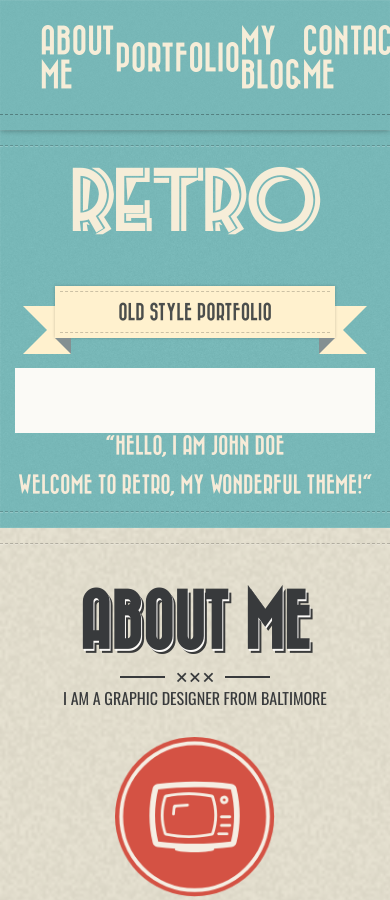
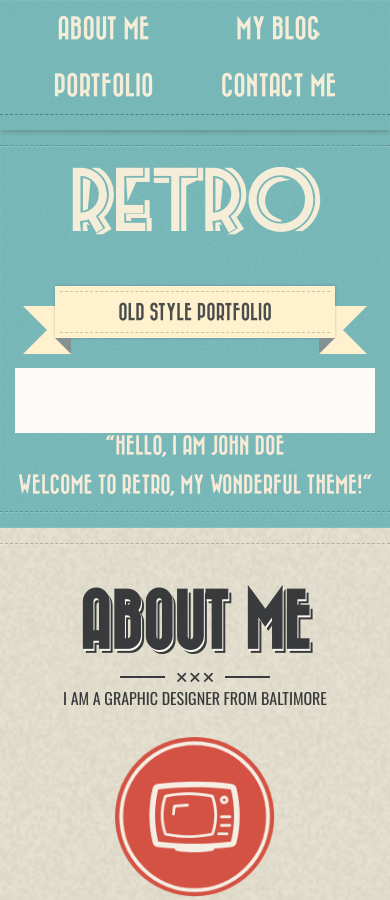
Before and after one commit to helena-yarinovskaya/gatsby-blog, a Gatsby site: page / in a window 390 px wide. Shown: the top 900 px of the page. Built offline with nearby package versions, Linux system fonts and the light colour scheme; Gatsby itself is replaced by a stand-in of ours.

Commit message:
mobile header fix

```diff
--- a/src/components/header.js
+++ b/src/components/header.js
@@ -6,13 +6,15 @@ const Header = () => (
   <header className="header">
     <div className="header__container">
       <nav>
+        <div className="header__items">
         <Link className="header__item" to="#about-me">ABOUT ME</Link>
-        <Link className="header__item" to="#portfolio">PORTFOLIO</Link>
+        <Link className="header__item" to="#portfolio">PORTFOLIO</Link></div>
         <Link to="/" className="header__logo">
           <Image file="logo.png" />
         </Link>
+        <div className="header__items">
         <Link className="header__item" to="#my-blog">MY BLOG</Link>
-        <Link className="header__item" to="#contact-me">CONTACT ME</Link>
+        <Link className="header__item" to="#contact-me">CONTACT ME</Link></div>
       </nav>
     </div>
   </header>
--- a/src/styles/header.scss
+++ b/src/styles/header.scss
@@ -20,7 +20,6 @@
     nav {
         width: 100%;
         height: 100%;
-        padding: 0 40px;
         font-family: 'Bazar';
         display: flex;
         flex-direction: row;
@@ -30,6 +29,24 @@
         text-decoration: none;
         max-width: $content-width;
         margin: 0 auto;
+
+        @media (max-width: $screen-xss-width) {
+            padding: 0 20px;
+            font-size: 24px;
+        }
+    }
+
+    &__items {
+        display: flex;
+        justify-content: space-around;
+        flex-grow: 1;
+
+        @media (max-width: $screen-xss-width) {
+            flex-direction: column;
+            align-items: center;
+            height: 100%;
+        }
+
     }
 
     &__item {
@@ -41,7 +58,7 @@
     &__logo {
         width: 160px;
         height: 160px;
-        margin: 45px 0 0 0;
+        margin: 45px 15px 0 15px;
 
         @media (max-width: $screen-xs-width) {
            display: none;
--- a/src/styles/portfolio.scss
+++ b/src/styles/portfolio.scss
@@ -143,7 +143,7 @@
     font-family: 'Roboto Slab';
     font-size: 14px;
     font-weight: bold;
-    margin: 25px 0 0 0;
+    margin: 30px 0 0 0;
     text-align: center;
     text-transform: uppercase;
   }
```
